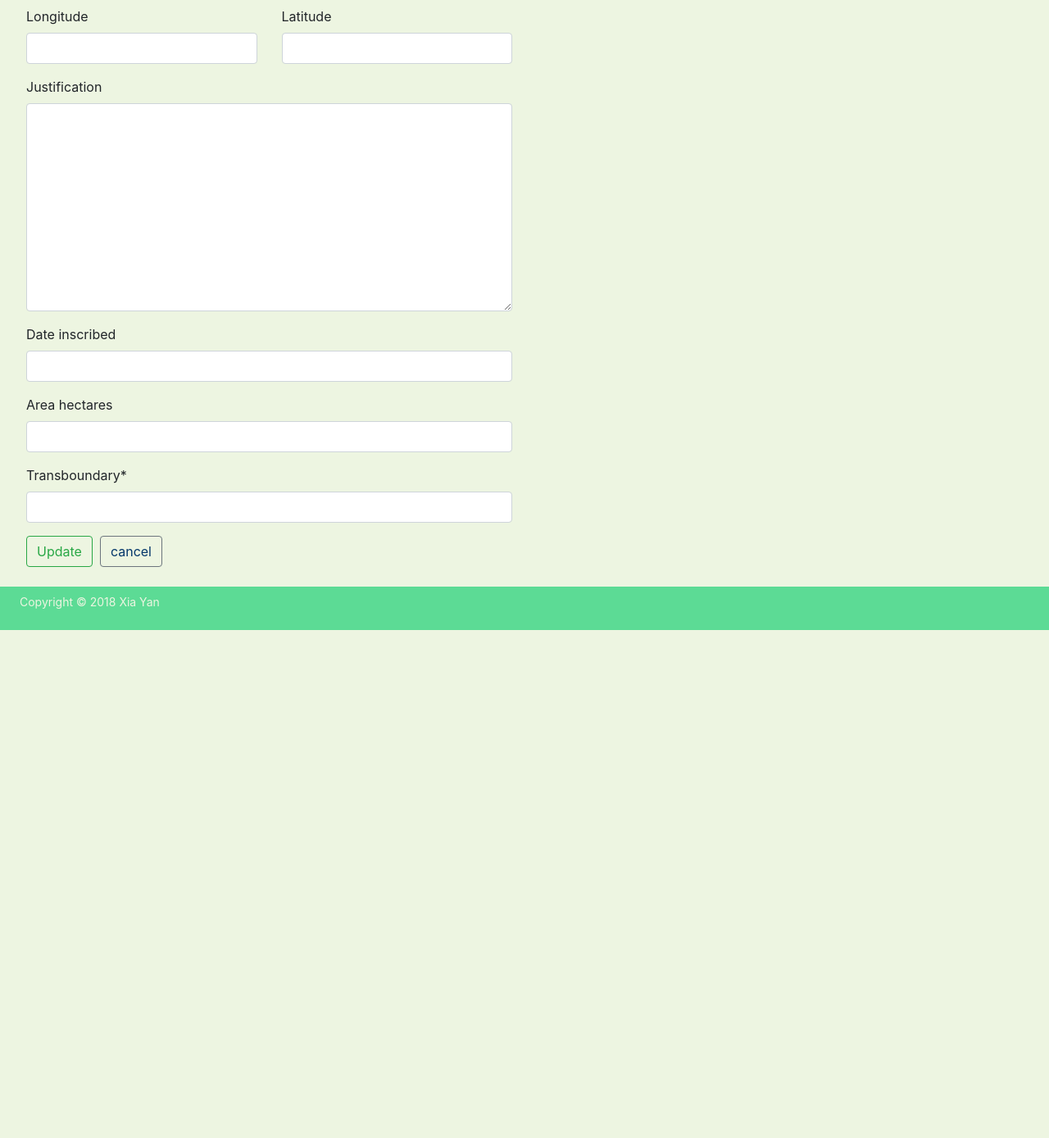
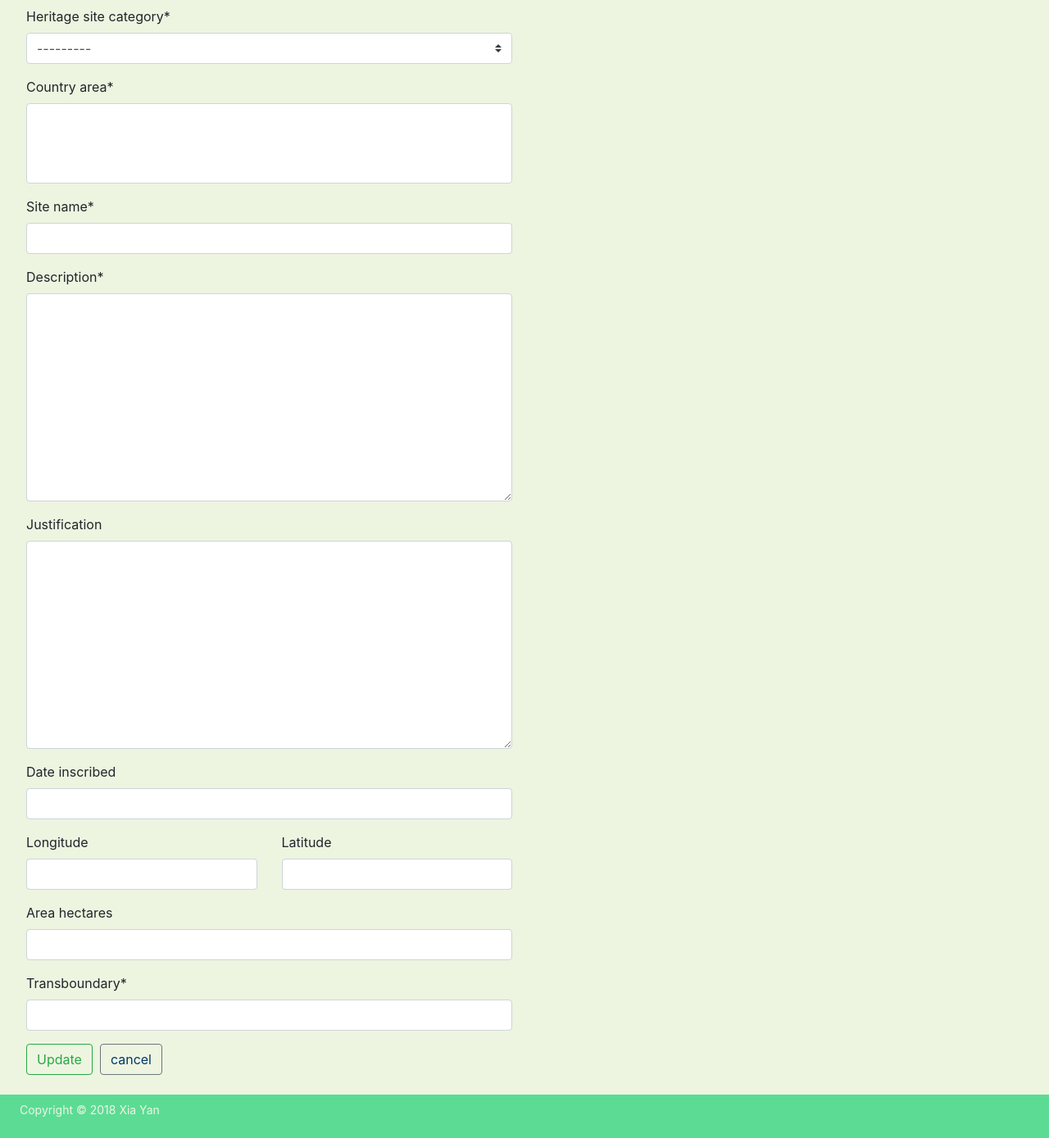
Before and after one commit to yanxia97/SI664assignment, a Django app: template heritagesites/templates/heritagesites/site_update.html in a window 1280 px wide. Shown: the part 166-1555 px from the top of the page at 82% size. Before the commit the page ends 935 px from the top, so only its background shows below. Run offline with Django 3.2, Linux system fonts and the light colour scheme; the template is opened without the code that fills it: values that come from a table or form of the project are taken from there, others are empty; some libraries are stand-ins or nearby versions.

Commit message:
Update the requried fields

```diff
--- a/heritagesites/templates/heritagesites/site_update.html
+++ b/heritagesites/templates/heritagesites/site_update.html
@@ -13,11 +13,26 @@
     {% csrf_token %}
 
     <div class="row">
-      <div class="col-3">
-        {{ form.longitude|as_crispy_field }}
+      <div class="col-6">
+        {{ form.heritage_site_category|as_crispy_field }}
       </div>
-      <div class="col-3">
-        {{ form.latitude|as_crispy_field }}
+    </div>
+
+    <div class="row">
+      <div class="col-6">
+        {{ form.country_area|as_crispy_field }}
+      </div>
+    </div>
+
+    <div class="row">
+      <div class="col-6">
+        {{ form.site_name|as_crispy_field }}
+      </div>
+    </div>
+
+    <div class="row">
+      <div class="col-6">
+        {{ form.description|as_crispy_field }}
       </div>
     </div>
 
@@ -30,6 +45,15 @@
     <div class="row">
       <div class="col-6">
         {{ form.date_inscribed|as_crispy_field }}
+      </div>
+    </div>
+
+    <div class="row">
+      <div class="col-3">
+        {{ form.longitude|as_crispy_field }}
+      </div>
+      <div class="col-3">
+        {{ form.latitude|as_crispy_field }}
       </div>
     </div>
 
--- a/heritagesites/urls.py
+++ b/heritagesites/urls.py
@@ -9,6 +9,6 @@ urlpatterns = [
     path('sites/', views.SiteListView.as_view(), name='site'),
     path('sites/<int:pk>/', views.SiteDetailView.as_view(), name='site_detail'),
     path('sites/new/', views.SiteCreateView.as_view(), name='site_new'),
-	path('sites/<int:pk>/delete/', views.SiteDeleteView.as_view(), name='site_delete'),
-	path('sites/<int:pk>/update/', views.SiteUpdateView.as_view(), name='site_update'),
+    path('sites/<int:pk>/delete/', views.SiteDeleteView.as_view(), name='site_delete'),
+    path('sites/<int:pk>/update/', views.SiteUpdateView.as_view(), name='site_update'),
 ]
```
Also changed, not shown: mysite/settings.py (+4 -3 lines).
